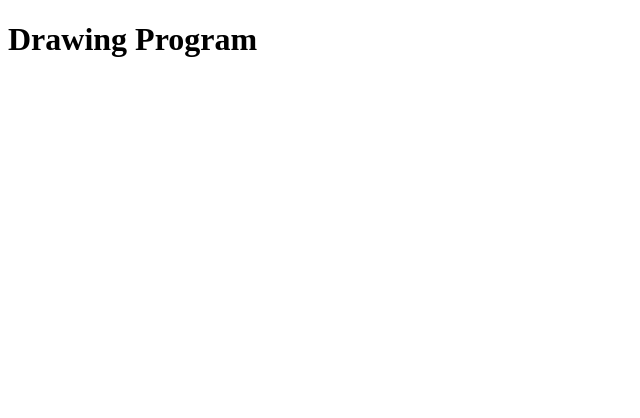
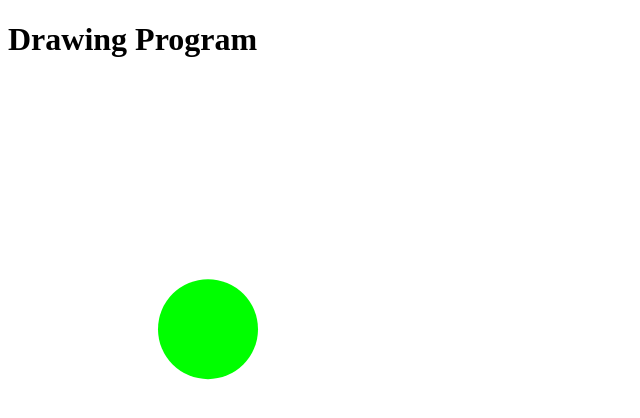
Before and after one commit to Arik59/Lesson21, a plain HTML site: page index.html in a window 1280 px wide. Both pictures are taken after a click on the element 208 px from the left and 329 px from the top of the page. Shown: the whole page, without its empty margins (0-640 px from the left). Drawn offline with Linux system fonts and the light colour scheme.

Commit message:
modified:   index.html 	modified:   script.js

```diff
--- a/script.js
+++ b/script.js
@@ -1,3 +1,18 @@
 function draw(event) {
-    let canvas = document.getElementById(imgCanvas)
+    let canvas = document.getElementById("imgCanvas");
+    let ctx = canvas.getContext("2d");
+    let rect = canvas.getBoundingClientRect();
+
+    let posX = event.clientX - rect.left;
+    let posY = event.clientY - rect.top;
+
+    ctx.fillStyle = "#00ff00";
+
+    ctx.beginPath();
+
+    ctx.arc(posX, posY, 50, 0, 2 * Math.PI);
+
+    ctx.fill();
 }
+
+imgCanvas.onclick = draw;
```
Also changed, not shown: index.html (+1 -1 lines).
